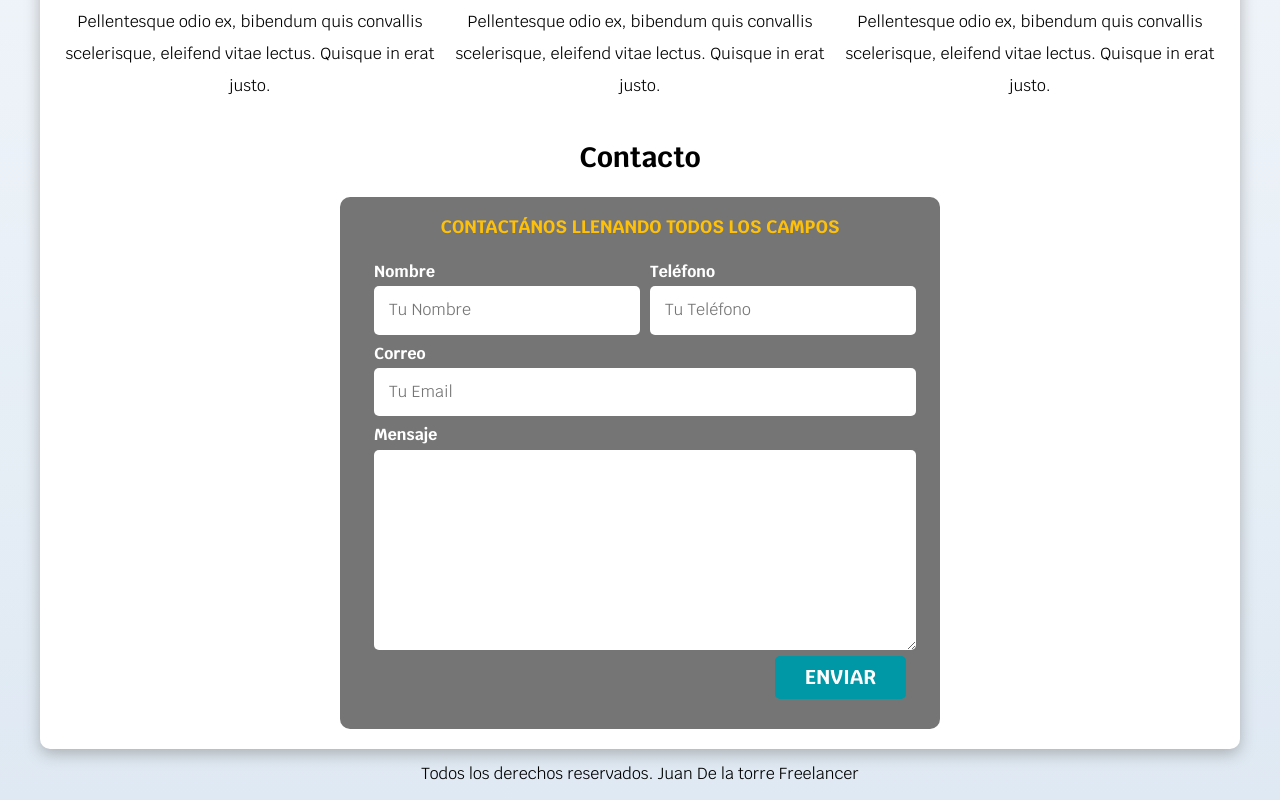
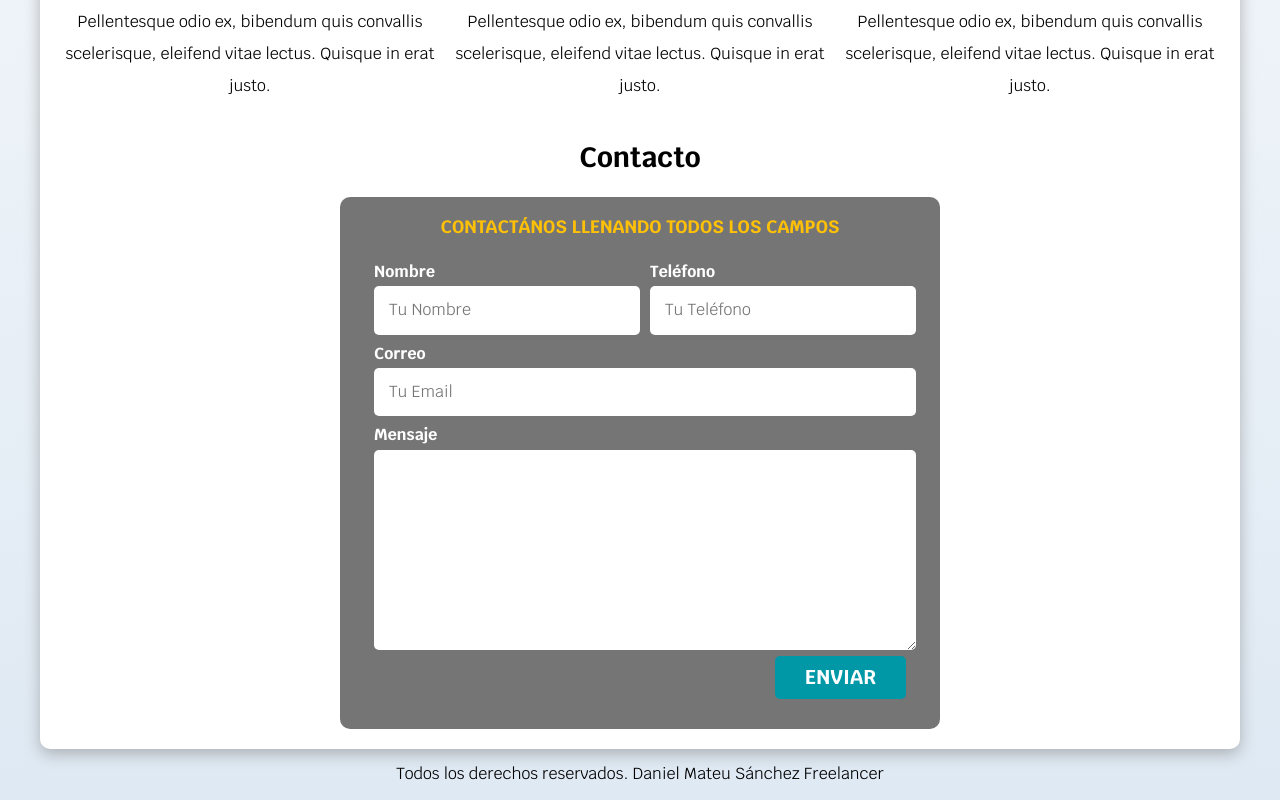
Before and after one commit to danielmateu14/Portfolio, a plain HTML site: page index.html in a window 1280 px wide. Shown: the part 923-1723 px from the top of the page. Drawn offline with Linux system fonts and the light colour scheme.

Commit message:
Update index.html

```diff
--- a/index.html
+++ b/index.html
@@ -134,7 +134,7 @@
     </main>
 
     <footer class="footer">
-        <p>Todos los derechos reservados. Juan De la torre Freelancer</p>
+        <p>Todos los derechos reservados. Daniel Mateu Sánchez Freelancer</p>
     </footer>
 
 
```
